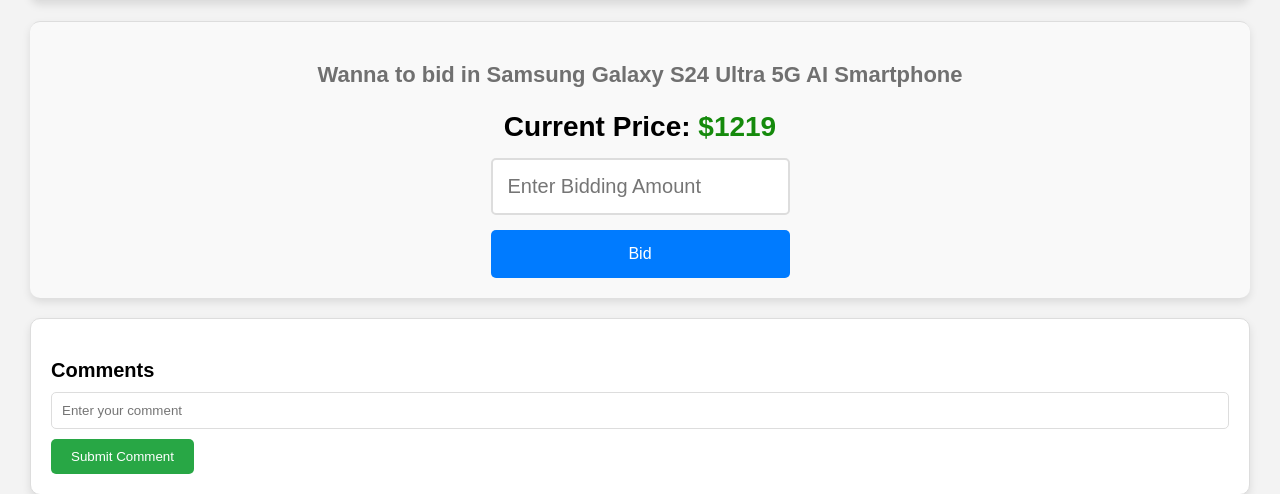
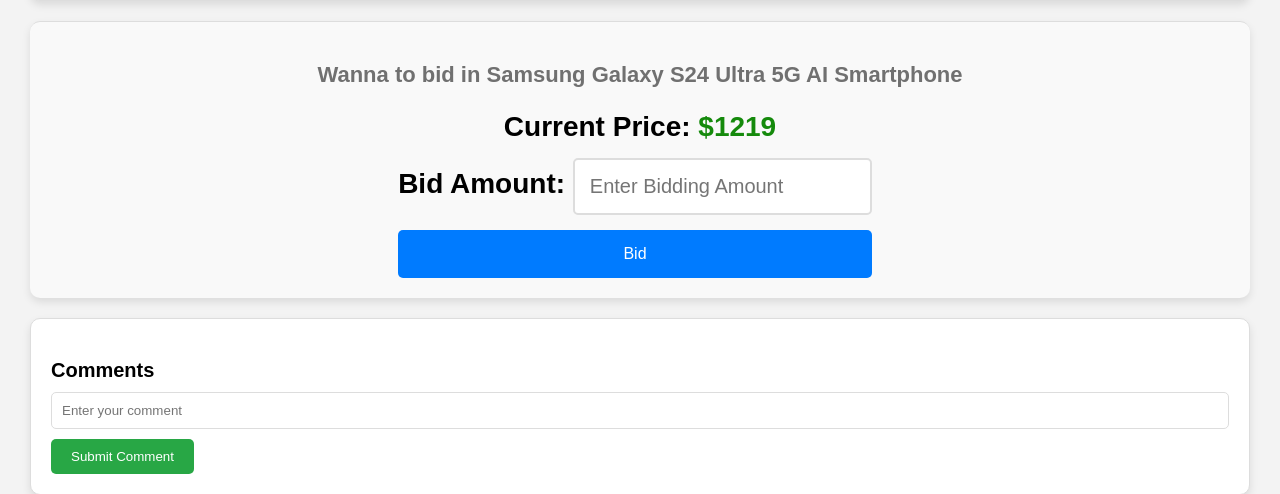
Before and after one commit to om762/Web-Learning, a Django app: page /listing/1 in a window 1280 px wide. Shown: the part 1435-1929 px from the top of the page. Run offline with Django 5.2, Linux system fonts and the light colour scheme; data comes from the database, SQL or seed files in the repository; both versions use the stored data as it was after the commit.

Commit message:
Looking Good

```diff
--- a/Projects/commerce/auctions/admin.py
+++ b/Projects/commerce/auctions/admin.py
@@ -1,7 +1,8 @@
 from django.contrib import admin
-from .models import Category, User, Listing
+from .models import Category, User, Listing, Bid
 
 # Register your models here.
+admin.site.register(Bid)
 admin.site.register(Listing)
 admin.site.register(User)
 admin.site.register(Category)
--- a/Projects/commerce/auctions/static/auctions/styles.css
+++ b/Projects/commerce/auctions/static/auctions/styles.css
@@ -156,7 +156,8 @@ body {
 }
 
 .card-title {
-    font-size: 15px;
+    font-size: 18px;
+    font-family: 'Maiandra GD';
     font-weight: 600;
     margin-bottom: 10px;
 }
@@ -168,10 +169,14 @@ body {
 }
 
 .card-price {
-    font-size: 20px;
+    font-size: 15px;
     font-weight: bold;
     color: #333;
     margin-bottom: 10px;
+}
+
+.card-price span{
+    color: #ddb500;
 }
 
 .card-buttons {
@@ -564,6 +569,12 @@ body {
     justify-content: center;
 }
 
+.bidding-form label {
+    font-size: 28px;
+    font-weight: bold;
+    margin-bottom: 15px;
+}
+
 .bidding-section .price span{
     color: #158a0c;
 }
--- a/Projects/commerce/auctions/templates/auctions/index.html
+++ b/Projects/commerce/auctions/templates/auctions/index.html
@@ -22,7 +22,7 @@
             <div class="card-title">{{ listing.item_name }}</div>
         </div>
         <div class="card-category">{{ listing.category }}</div>
-        <div class="card-price">${{ listing.starting_bid }}</div>
+        <div class="card-price">Current Price: <span>${{ listing.current_price }}</span></div>
         <div class="card-buttons">
             <button class="card-button details"><a href="listing/{{ listing.id }}">Details</a></button>
             {% if user.is_authenticated %}
--- a/Projects/commerce/auctions/templates/auctions/listing.html
+++ b/Projects/commerce/auctions/templates/auctions/listing.html
@@ -48,11 +48,22 @@
     <h3>Wanna to bid in {{ listing.item_name }}</h3>
     <h2 class="price">Current Price: <span>${{ listing.current_price }}</span></h2>
     <div class="bidding-form">
-        <form method="POST" action="{% url 'bid' %}">
+        <form method="POST">
             {% csrf_token %}
-            <input type="number" id="biddingAmount" name="bidding_amount" placeholder="Enter Bidding Amount" required>
+            <input type="hidden" name="listing_id" value="{{ listing.id }}">
+            <label for="bidding_amount">Bid Amount: </label>
+            <input type="number" id="biddingAmount" name="bidding_amount" placeholder="Enter Bidding Amount" value="{{ bidding_amount|default:'' }}" required>
             <button type="submit">Bid</button>
         </form>
+        <!-- {% if messages %}
+            <div class="messages">
+                {% for message in messages %}
+                    <div class="{% if message.tags %}{{ message.tags }}{% endif %}">{{ message }}</div>
+                {% endfor %}
+            </div>
+        {% endif %} -->
+        <div class="{% if message %}{{ status }}{% endif %}">{{ message }}</div>
+
     </div>
 </div>
 
--- a/Projects/commerce/auctions/urls.py
+++ b/Projects/commerce/auctions/urls.py
@@ -7,10 +7,10 @@ urlpatterns = [
     path("login", views.login_view, name="login"),
     path("logout", views.logout_view, name="logout"),
     path("register", views.register, name="register"),
-    path("listing/<str:item_id>", views.listing_detail, name="listing_details"),
+    path("listing/<str:item_id>", views.listing_detail, name="listing_detail"),
     path("create_listing", views.create_listing, name="create_listing"),
     path("categories", views.categories, name="categories"),
     path("categories", views.categories, name="watchlist"),
-    path("add_bid", views.bid, name="bid"),
+    # path("add_bid", views.bid, name="bid"),
     path("add_comment", views.categories, name="add_comment"),
 ]
--- a/Projects/commerce/auctions/views.py
+++ b/Projects/commerce/auctions/views.py
@@ -2,8 +2,8 @@ from django.contrib.auth import authenticate, login, logout
 from django.db.models import F
 from django.contrib.auth.decorators import login_required
 from django.db import IntegrityError
-from django.http import HttpResponse, HttpResponseRedirect
-from django.shortcuts import render
+from django.http import HttpResponseRedirect
+from django.shortcuts import render, get_object_or_404
 from django.urls import reverse
 
 from .models import *
@@ -113,11 +113,83 @@ def categories(request):
 def listing_detail(request, item_id):
     listing = Listing.objects.get(pk=item_id)
     images = ListingImage.objects.filter(listing=listing).all()
+    if request.method == "POST":
+        bidding_amount = request.POST.get("bidding_amount")
+
+        try:
+            bidding_amount = int(bidding_amount)
+        except ValueError:
+            return render(request, "auctions/listing.html", {
+                "bidding_amount": bidding_amount,
+                "message": "Invalid bid amount.",
+                "status" :  "error",
+                "listing": listing,
+                "images": images
+            })
+
+        if bidding_amount <= listing.current_price:
+            return render(request, "auctions/listing.html", {
+                "bidding_amount": bidding_amount,
+                "message": "Bid must be higher than the current price.",
+                "status" : "error",
+                "listing": listing,
+                "images": images
+            })
+
+        new_bid = Bid(amount=bidding_amount, listing=listing, bidder=request.user)
+        new_bid.save()
+
+        # Update the current price of the listing
+        listing.current_price = bidding_amount
+        listing.save()
+
+        return render(request, "auctions/listing.html", {
+                "message": "Your bid was successfully placed.",
+                "status" : "success",
+                "listing": listing,
+                "images": images
+            })
+
+    listing = Listing.objects.get(pk=item_id)
+    images = ListingImage.objects.filter(listing=listing).all()
     return render(request, "auctions/listing.html", {
         "listing": listing,
         "images": images
     })
 
-def bid(request):
-    # TODO Complete the implementation
-    raise NotImplementedError
+# @login_required(login_url='login')
+# def bid(request):
+#     if request.method == "POST":
+#         listing_id = request.POST.get("listing_id")
+#         bidding_amount = request.POST.get("bidding_amount")
+#         listing = get_object_or_404(Listing, pk=listing_id)
+
+
+#         try:
+#             bidding_amount = int(bidding_amount)
+#         except ValueError:
+#             return render(request, "auctions/listing.html", {
+#                 "bidding_amount": bidding_amount,
+#                 "message": "Invalid bid amount.",
+#                 "status" :  "error"
+#             })
+
+#         if bidding_amount <= listing.current_price:
+#             return render(request, "auctions/listing.html", {
+#                 "bidding_amount": bidding_amount,
+#                 "message": "Bid must be higher than the current price.",
+#                 "status" : "error"
+#             })
+
+#         new_bid = Bid(amount=bidding_amount, listing=listing, bidder=request.user)
+#         new_bid.save()
+
+#         # Update the current price of the listing
+#         listing.current_price = bidding_amount
+#         listing.save()
+
+#         return render(request, "auctions/listing.html", {
+#                 "bidding_amount": bidding_amount,
+#                 "message": "Your bid was successfully placed.",
+#                 "status" : "success"
+#             })
```
Also changed, not shown: Projects/commerce/db.sqlite3.
